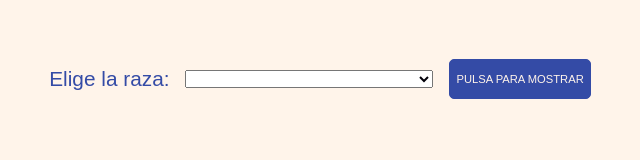
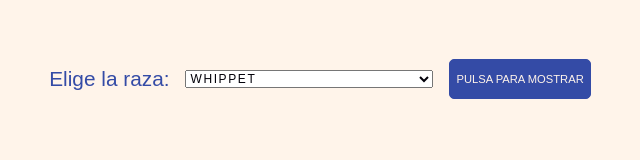
Before and after one commit to natassh/DogsReact, a React (Create React App) app: page / in a window 1280 px wide. Shown: the part 197-357 px from the top of the page, without its empty margins (320-960 px from the left). Built offline with nearby package versions, Linux system fonts and the light colour scheme; no server answers.

Commit message:
remove gitignore files

```diff
--- a/package.json
+++ b/package.json
@@ -6,8 +6,7 @@
     "react": "^16.10.2",
     "react-dom": "^16.10.2",
     "react-router-dom": "^5.1.2",
-    "react-scripts": "3.2.0",
-    "slim-select": "^1.23.1"
+    "react-scripts": "3.2.0"
   },
   "scripts": {
     "start": "react-scripts start",
--- /dev/null
+++ b/src/Components/Atoms/BreedSelect/BreedSelect.js
@@ -0,0 +1,28 @@
+import React from 'react';
+
+import './BreedSelect.css';
+
+class BreedSelect extends React.Component {
+  state = {
+    breeds: {}
+  };
+
+  componentDidMount() {
+    const endPoint = 'https://dog.ceo/api/breeds/list/all';
+    fetch(endPoint)
+      .then(res => res.json())
+      .then(data => {
+        //console.log(typeof data);//Objeto
+        //const breeds = data.message;
+        //console.log(breeds);
+        const { breeds } = data.message;
+        this.setState({ breeds });
+        //console.log(this.state.breeds);
+      });
+  }
+
+  render() {
+    return <option value="whippet">whippet</option>;
+  }
+}
+export default BreedSelect;
--- a/src/Components/Atoms/Select/Select.js
+++ b/src/Components/Atoms/Select/Select.js
@@ -1,9 +1,14 @@
 import React from 'react';
+import BreedSelect from '../BreedSelect/BreedSelect';
 
 import './Select.css';
 
 function Select({ id }) {
-  return <select id={id} className="form__select"></select>;
+  return (
+    <select id={id} className="form__select">
+      <BreedSelect />
+    </select>
+  );
 }
 
 export default Select;
```
Also changed, not shown: src/Components/Atoms/BreedSelect/BreedSelect.css (added), src/packages/used-stack/Components/CloseButton/CloseButton.css (added), src/packages/used-stack/Components/CloseButton/CloseButton.js (added), src/packages/used-stack/Components/Modal/Modal.css (added), src/packages/used-stack/Components/Modal/Modal.js (added), src/packages/used-stack/Components/Ribbon/Ribbon.css (added), src/packages/used-stack/Components/Ribbon/Ribbon.js (added).
